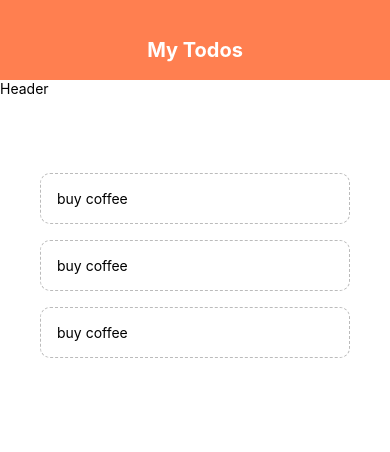
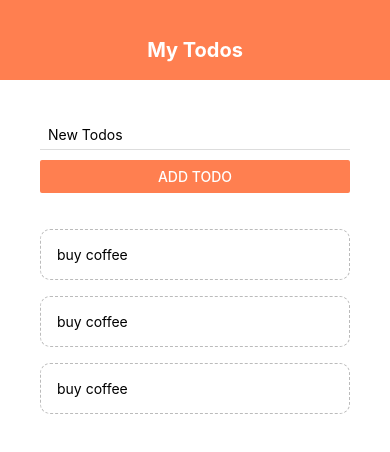
Before and after one commit to dereSundayT/reactNativeBuildingBlocks, a React Native app: screen / in a window 390 px wide. Shown: the top 452 px of the page. Built offline with nearby package versions, Linux system fonts and the light colour scheme.

Commit message:
implment the add funct of the todoapp

```diff
--- a/todoapp/App.js
+++ b/todoapp/App.js
@@ -1,7 +1,9 @@
 import React,{useState} from 'react';
 import {StyleSheet, View, FlatList,Text} from 'react-native';
 import Header from './components/Header';
-import TodoItem from './components/TodoItem'
+import TodoItem from './components/TodoItem';
+import AddTodos from './components/addTodos';
+import AddTodo from './components/addTodos';
 
 const TodoApp = () => {
     const [todos, setTodos] = useState([
@@ -14,18 +16,28 @@
           return  prevTodos.filter((todo) => todo.key !== key )
         })
     }
+    const submitHandler = (text) =>{
+        setTodos((prevTodos) =>{
+            return [
+                {text:text,key:Math.random().toString()},
+                ...prevTodos]
+        })
+
+    }
     return(
         <View style={styles.container}>
             {/*Header*/}
             <Header />
-            <Text>Header</Text>
             <View style={styles.content}>
                 {/*to do form */}
+                <AddTodo
+                    submitHandler={submitHandler} />
                 <View style={styles.list}>
                     <FlatList
                         data = {todos}
                         renderItem = { ({item}) =>(
-                            <TodoItem todo={item} pressHandlerFunc={pressHandler} />
+                            <TodoItem todo={item}
+                                pressHandlerFunc={pressHandler} />
                         )}
                          />
 
--- /dev/null
+++ b/todoapp/components/addTodos.js
@@ -0,0 +1,33 @@
+import React,{useState} from 'react';
+import { StyleSheet,TextInput,Button, View } from 'react-native';
+const AddTodo = ({submitHandler}) => {
+    const [newTodos, setNewTodos] = useState('')
+
+    const changeHandler = (val) => {
+        setNewTodos(val)
+    }
+    return(
+        <View>
+            <TextInput
+                style={styles.input}
+                placeholder='New Todos'
+                onChangeText={changeHandler}
+                />
+            <Button onPress={()=>submitHandler(newTodos)} title='Add Todo' color='coral' />
+        </View>
+
+    )
+}
+const styles = StyleSheet.create({
+    input:{
+        marginBottom:10,
+        paddingHorizontal:8,
+        paddingVertical:6,
+        borderBottomWidth:1,
+        borderBottomColor:'#ddd',
+
+    }
+
+});
+
+export default AddTodo;
```
